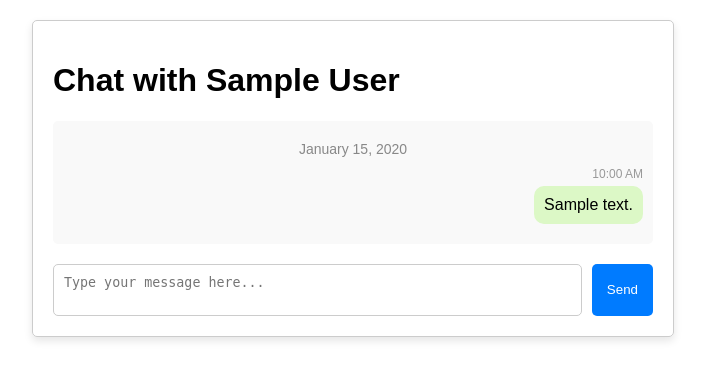
After one commit to sirjanpreet/connect-court, a Flask app: page /chat in a window 1280 px wide. The commit adds this page. Shown: the top 380 px of the page, without its empty margins (287-992 px from the left). Run offline with Flask 3, Linux system fonts and the light colour scheme; the visitor is signed in with stand-in values (Sample User, id 1); tables that the repository leaves empty hold one stand-in row (values such as "Sample post").

Commit message:
added chat feature

```diff
--- a/app.py
+++ b/app.py
@@ -4,7 +4,7 @@ import requests
 from werkzeug.utils import secure_filename
 import os
 from flask_migrate import Migrate
-from models import db, User, Event, EventSignup, Friendship
+from models import ChatMessage, db, User, Event, EventSignup, Friendship
 from datetime import datetime, time
 
 app = Flask(__name__)
@@ -399,6 +399,71 @@ def accept_request(from_user_id):
 
     return redirect(url_for('discover'))
 
+@app.route('/friends')
+def friends():
+    if 'username' not in session:
+        flash('You must be logged in to view this page.')
+        return redirect(url_for('signin'))
+
+    current_user = User.query.filter_by(username=session['username']).first()
+
+    # Query accepted friendships
+    friends_ids = [f.friend_id for f in current_user.sent_requests if f.status == 'accepted'] + \
+                  [f.user_id for f in current_user.received_requests if f.status == 'accepted']
+
+    friends = User.query.filter(User.id.in_(friends_ids)).all()
+
+    return render_template('friends.html', friends=friends)
+
+
+@app.route('/chat', methods=['GET', 'POST'])
+def chat():
+    if 'username' not in session:
+        flash('You must be logged in to view this page.')
+        return redirect(url_for('signin'))
+
+    current_user = User.query.filter_by(username=session['username']).first()
+
+    # Get the friend ID from the session
+    friend_id = session.get('friend_id')
+    if not friend_id:
+        flash('No chat initiated. Please start a chat from the Friends page.')
+        return redirect(url_for('friends'))
+
+    friend = User.query.get(friend_id)
+
+    if request.method == 'POST':
+        message_text = request.form.get('message')
+        if message_text:
+            new_message = ChatMessage(sender_id=current_user.id, recipient_id=friend_id, message=message_text)
+            db.session.add(new_message)
+            db.session.commit()
+            flash(f'Message sent to {friend.name}')
+
+    # Retrieve the chat history between the current user and the friend
+    chat_history = ChatMessage.query.filter(
+        ((ChatMessage.sender_id == current_user.id) & (ChatMessage.recipient_id == friend_id)) |
+        ((ChatMessage.sender_id == friend_id) & (ChatMessage.recipient_id == current_user.id))
+    ).order_by(ChatMessage.timestamp).all()
+
+    return render_template('chat.html', friend=friend, chat_history=chat_history, current_user=current_user)
+
+
+@app.route('/start_chat', methods=['POST'])
+def start_chat():
+    if 'username' not in session:
+        flash('You must be logged in to start a chat.')
+        return redirect(url_for('signin'))
+
+    friend_id = request.form.get('friend_id')
+
+    if friend_id:
+        session['friend_id'] = friend_id  # Store the friend's ID in the session
+        return redirect(url_for('chat'))  # Redirect to the /chat route
+
+    flash('Could not start chat. Please try again.')
+    return redirect(url_for('friends'))
+
 
 if __name__ == '__main__':
     app.run(debug=True)
--- /dev/null
+++ b/templates/chat.html
@@ -0,0 +1,141 @@
+<!DOCTYPE html>
+<html lang="en">
+<head>
+    <meta charset="UTF-8">
+    <meta name="viewport" content="width=device-width, initial-scale=1.0">
+    <title>Chat with {{ friend.name }} - Court Connect</title>
+
+    <style>
+        /* [Your existing CSS styles here] */
+        body {
+            font-family: Arial, sans-serif;
+            margin: 20px;
+        }
+
+        #chat-container {
+            border: 1px solid #ccc;
+            border-radius: 5px;
+            padding: 20px;
+            max-width: 600px;
+            margin: 0 auto;
+            box-shadow: 0 4px 8px rgba(0, 0, 0, 0.1);
+        }
+
+        #chat-history {
+            max-height: 400px;
+            overflow-y: auto;
+            padding: 10px;
+            background-color: #f9f9f9;
+            border-radius: 5px;
+            margin-bottom: 20px;
+        }
+
+        .message {
+            display: flex;
+            flex-direction: column;
+            margin-bottom: 10px;
+        }
+
+        .message .meta {
+            font-size: 12px;
+            color: #999;
+            margin-bottom: 5px;
+        }
+
+        .message .text {
+            padding: 10px;
+            border-radius: 10px;
+            max-width: 70%;
+            word-wrap: break-word;
+        }
+
+        .message.sent .text {
+            background-color: #dcf8c6;
+            align-self: flex-end;
+            text-align: right;
+        }
+
+        .message.received .text {
+            background-color: #fff;
+            align-self: flex-start;
+        }
+
+        .message.sent .meta {
+            text-align: right;
+        }
+
+        #message-input {
+            display: flex;
+        }
+
+        #message-input textarea {
+            flex: 1;
+            padding: 10px;
+            border: 1px solid #ccc;
+            border-radius: 5px;
+            resize: none;
+        }
+
+        #message-input button {
+            background-color: #007bff;
+            color: #fff;
+            border: none;
+            padding: 10px 15px;
+            border-radius: 5px;
+            margin-left: 10px;
+            cursor: pointer;
+        }
+
+        #message-input button:hover {
+            background-color: #0056b3;
+        }
+
+        .date-separator {
+            text-align: center;
+            margin: 10px 0;
+            font-size: 14px;
+            color: #888;
+        }
+    </style>
+
+    <!-- Auto-scroll script -->
+    <script>
+        window.onload = function() {
+            var chatHistory = document.getElementById('chat-history');
+            chatHistory.scrollTop = chatHistory.scrollHeight;  // Scroll to the bottom on page load
+        };
+    </script>
+</head>
+<body>
+
+<div id="chat-container">
+    <h1>Chat with {{ friend.name }}</h1>
+    <div id="chat-history">
+        {# Initialize a namespace to keep track of the last message date #}
+        {% set ns = namespace(last_message_date=None) %}
+
+        {% for message in chat_history %}
+            {% set message_date = message.timestamp.date() %}
+
+            {# Check if the date has changed #}
+            {% if ns.last_message_date != message_date %}
+                <!-- Display date separator only once per day -->
+                <div class="date-separator">{{ message_date.strftime('%B %d, %Y') }}</div>
+                {% set ns.last_message_date = message_date %}
+            {% endif %}
+
+            <div class="message {% if message.sender_id == current_user.id %}sent{% else %}received{% endif %}">
+                <div class="meta">{{ message.timestamp.strftime('%I:%M %p') }}</div>
+                <div class="text">{{ message.message }}</div>
+            </div>
+        {% endfor %}
+    </div>
+
+    <form action="{{ url_for('chat') }}" method="POST" id="message-input">
+        <textarea name="message" rows="2" placeholder="Type your message here..."></textarea>
+        <button type="submit">Send</button>
+    </form>
+</div>
+
+</body>
+</html>
--- a/templates/feed.html
+++ b/templates/feed.html
@@ -24,6 +24,7 @@
 
         <a href="{{ url_for('profile') }}">Edit Profile</a> |
         <a href="{{ url_for('discover') }}">Discover Users</a> |
+        <a href="{{ url_for('friends') }}">Friends</a> |  <!-- Friends button added -->
         <a href="{{ url_for('logout') }}">Sign Out</a>
     </div>
 
@@ -45,7 +46,7 @@
                 <p><strong>Venue:</strong> {{ event_data.event.venue }}</p>
                 <p><strong>Current signups:</strong> {{ event_data.current_signups }} / {{ event_data.max_capacity }}</p>
 
-                {% if event_data.is_signed_up %}  <!-- Change here -->
+                {% if event_data.is_signed_up %}
                     <form action="{{ url_for('unregister_event', event_id=event_data.event.id) }}" method="POST">
                         <button type="submit">Unregister</button>
                     </form>
@@ -60,6 +61,5 @@
         {% endfor %}
     </div>
 
-
 </body>
 </html>
```
Also changed, not shown: migrations/versions/30a1d8b70851_merge_multiple_heads.py (added, +24 -0 lines), migrations/versions/f60adbb7822a_final_merge_of_heads.py (added, +24 -0 lines), models.py (+11 -0 lines), templates/friends.html (added, +29 -0 lines), 1 other file.
